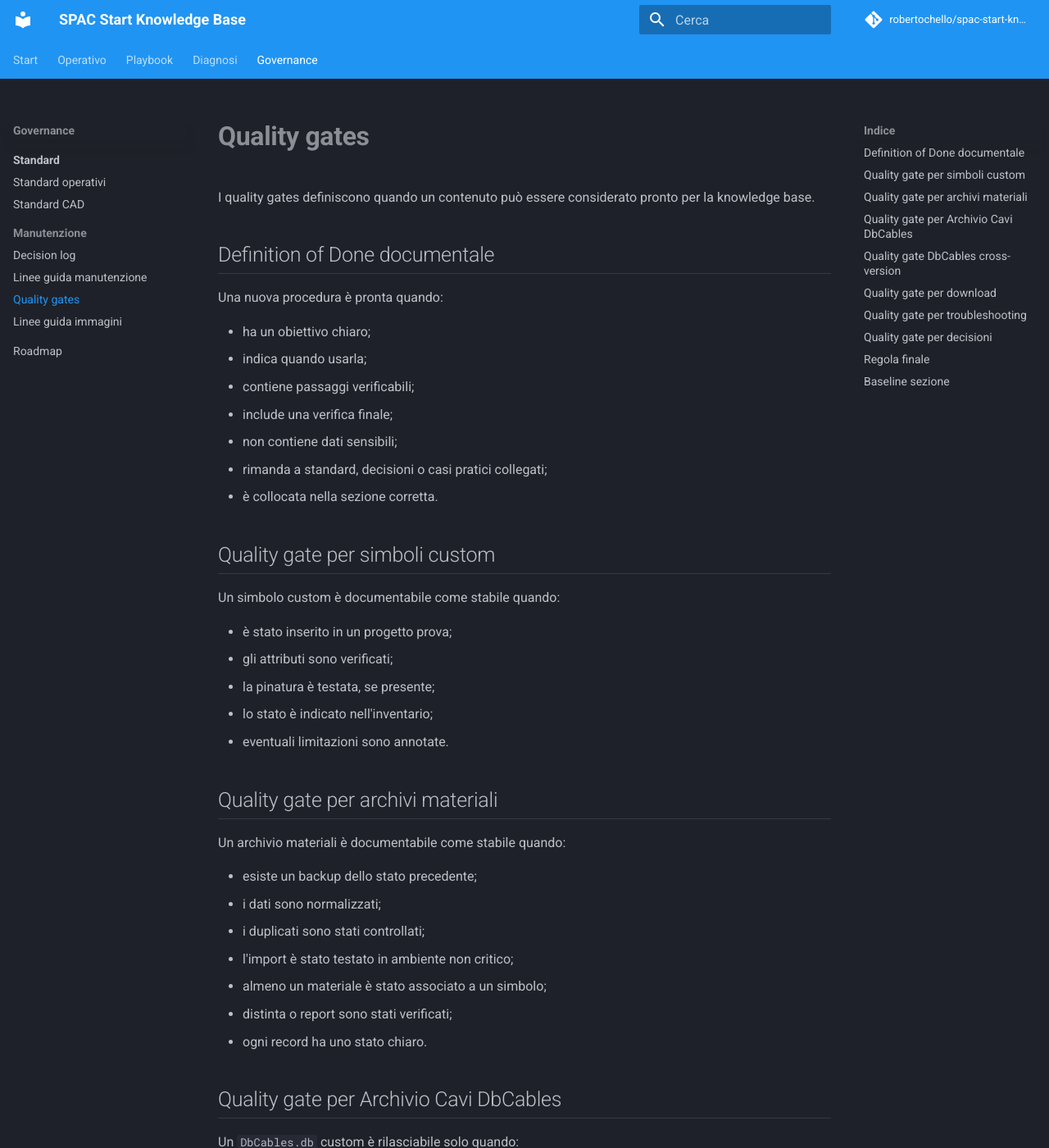
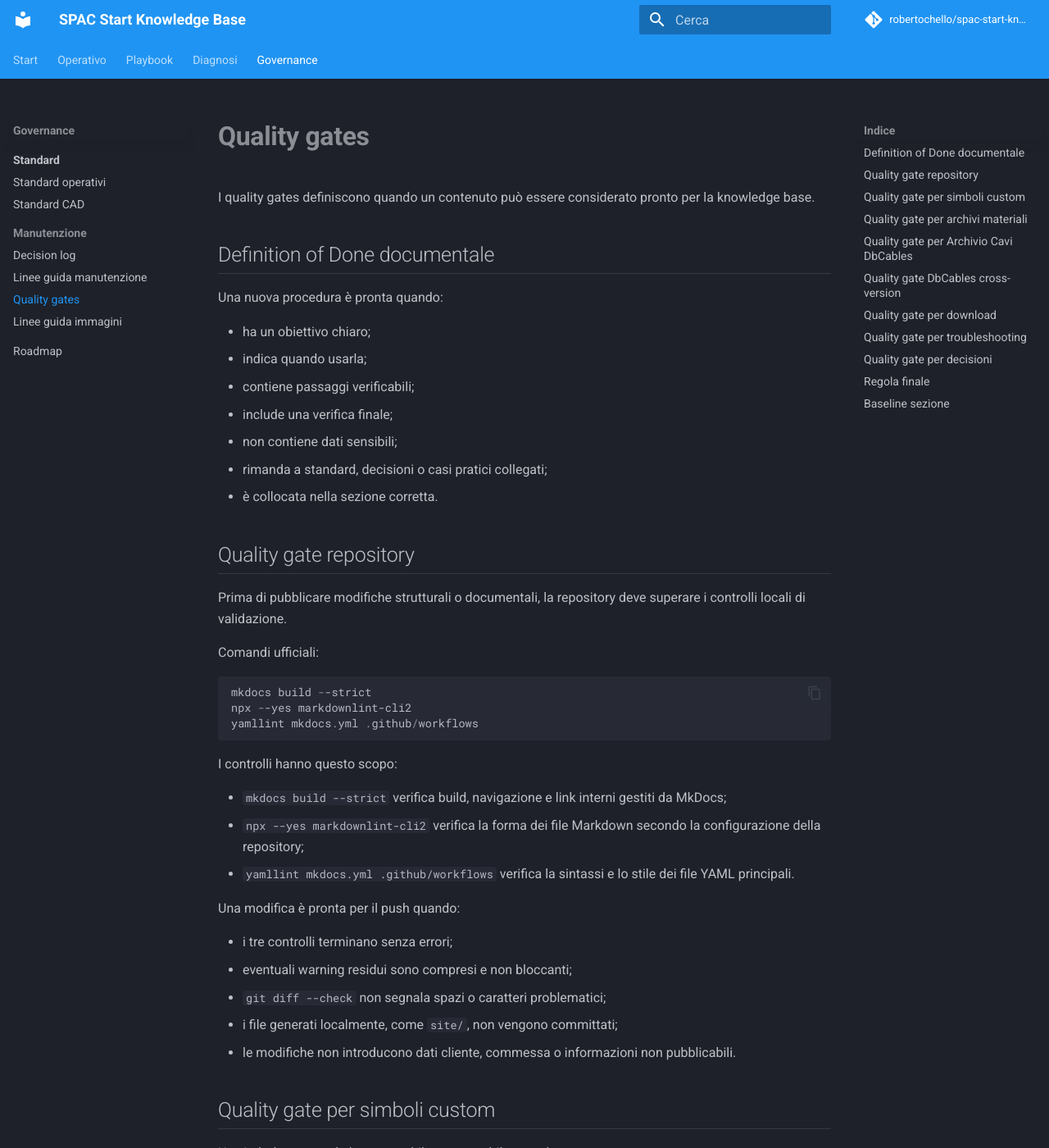
Before and after one commit to robertochello/spac-start-knowledge-base, an MkDocs documentation site: the page built from docs/14-quality-gates.md, in a window 1280 px wide and 1400 px high. Shown: the whole window at 82% size. Built offline with MkDocs 1.6.1 and Material for MkDocs 9.7.7, drawn with Linux system fonts in a browser that asks for light colours; comment, search, counter and statistics services are not loaded.

Commit message:
docs: document repository validation commands

````diff
--- a/docs/14-quality-gates.md
+++ b/docs/14-quality-gates.md
@@ -13,6 +13,37 @@ Una nuova procedura è pronta quando:
 - non contiene dati sensibili;
 - rimanda a standard, decisioni o casi pratici collegati;
 - è collocata nella sezione corretta.
+
+## Quality gate repository
+
+Prima di pubblicare modifiche strutturali o documentali, la repository deve
+superare i controlli locali di validazione.
+
+Comandi ufficiali:
+
+```powershell
+mkdocs build --strict
+npx --yes markdownlint-cli2
+yamllint mkdocs.yml .github/workflows
+```
+
+I controlli hanno questo scopo:
+
+- `mkdocs build --strict` verifica build, navigazione e link interni gestiti
+  da MkDocs;
+- `npx --yes markdownlint-cli2` verifica la forma dei file Markdown secondo
+  la configurazione della repository;
+- `yamllint mkdocs.yml .github/workflows` verifica la sintassi e lo stile dei
+  file YAML principali.
+
+Una modifica è pronta per il push quando:
+
+- i tre controlli terminano senza errori;
+- eventuali warning residui sono compresi e non bloccanti;
+- `git diff --check` non segnala spazi o caratteri problematici;
+- i file generati localmente, come `site/`, non vengono committati;
+- le modifiche non introducono dati cliente, commessa o informazioni non
+  pubblicabili.
 
 ## Quality gate per simboli custom
 
````
